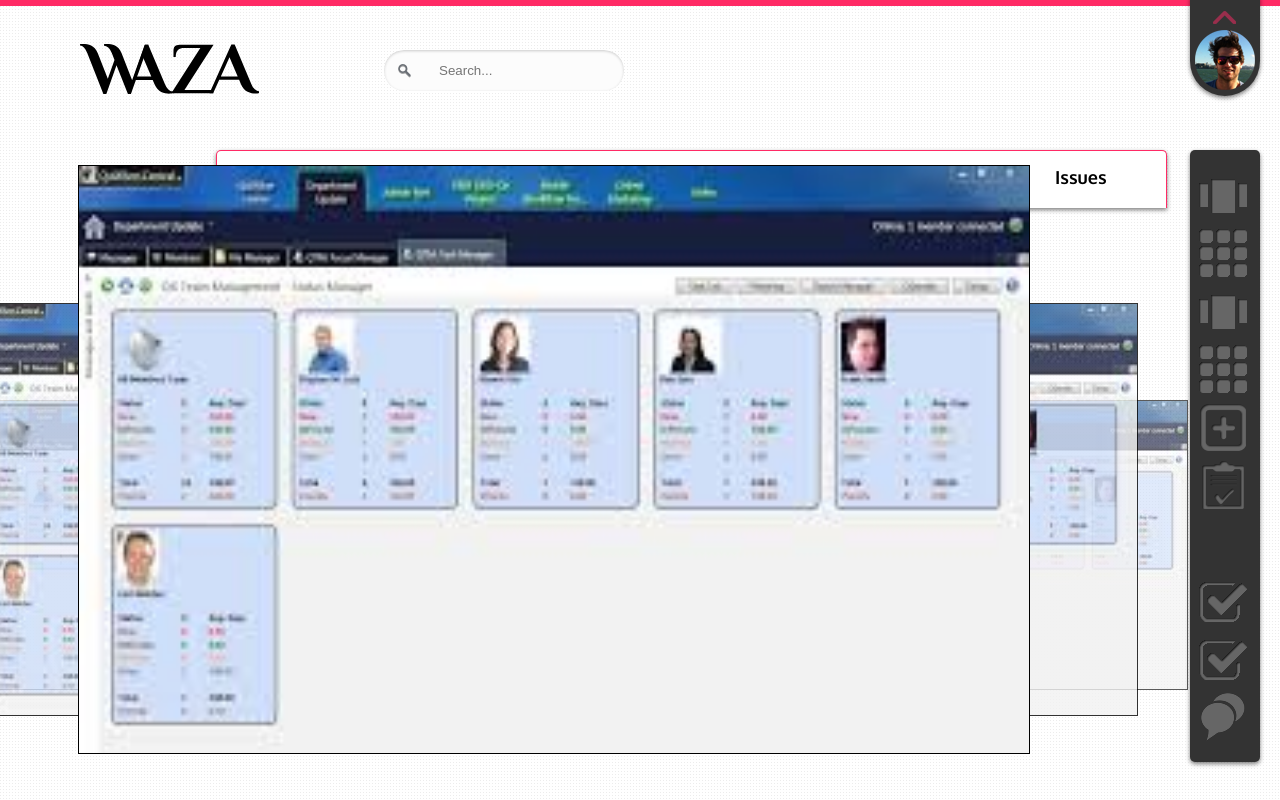
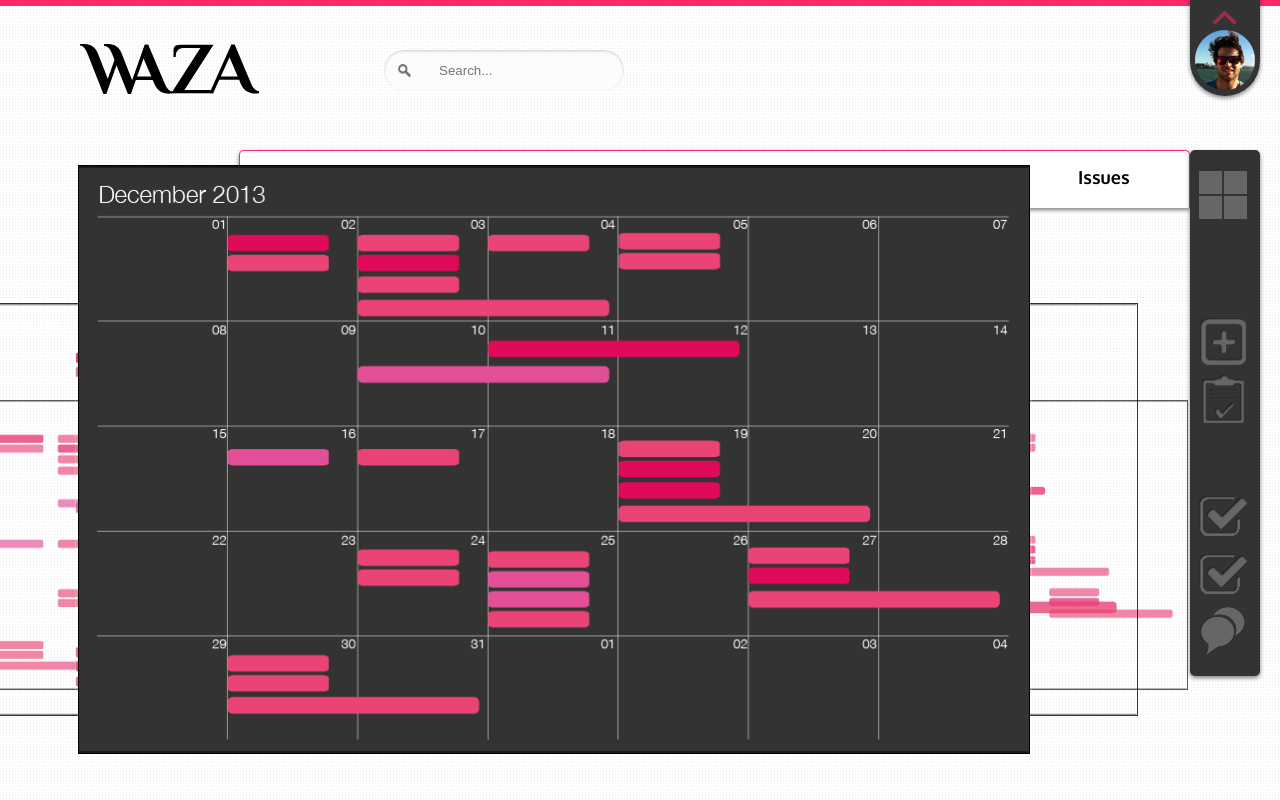
Before and after one commit to whittakersc/waza-task, a Rails app: page /tasks/huddle in a window 1280 px wide. Run offline with Rails 7, Linux system fonts and the light colour scheme; the visitor is signed in with stand-in values (Sample User, id 1); data that the repository does not hold is empty; style sheets or scripts are compiled from the project's sources; some libraries are stand-ins or nearby versions.

Commit message:
ajax profile

```diff
--- a/app/assets/stylesheets/application.css
+++ b/app/assets/stylesheets/application.css
@@ -52,7 +52,7 @@
 	background-position: center;
 }
 
-.icon-caricon {
+/*.icon-caricon {
 	background: url(caricon.png) no-repeat;
 
 }
@@ -60,6 +60,26 @@
 .icon-gridicon {
 	background: url(gridicon.png) no-repeat;
 
+}*/
+
+#all_apps {
+	background: url(apps_icon_grey.png) no-repeat;
+	width: 48px;
+	height: 48px;
+	display: inline-block;
+	vertical-align: middle;
+	padding:5px 5px 5px 5px;
+	background-position: center;
+}
+
+#all_apps:hover {
+	background: url(apps_icon_pink.png) no-repeat;
+	width: 48px;
+	height: 48px;
+	display: inline-block;
+	vertical-align: middle;
+	padding:5px 5px 5px 5px;
+	background-position: center;
 }
 
 .completed-to-dos {
--- a/app/assets/stylesheets/task.css.scss
+++ b/app/assets/stylesheets/task.css.scss
@@ -14,7 +14,7 @@
   width: 949px;
   position: inherit;
   margin-top: 20px;
-  margin-left: 246px;
+  margin-left: 269px;
   padding: 0px 0px 5px 0px;
   border-top-left-radius: 5px;
   border-top-right-radius: 5px;
--- a/app/controllers/tasks_controller.rb
+++ b/app/controllers/tasks_controller.rb
@@ -1,4 +1,5 @@
 class TasksController < ApplicationController
+  respond_to :html, :json
 
   def index
     # raise current_user.team_id.inspect
@@ -23,7 +24,7 @@ class TasksController < ApplicationController
   end
 
   def projects
-    @tasks = Project.all
+    @task = Project.all.last
   end
 
   def huddle
@@ -46,4 +47,8 @@ class TasksController < ApplicationController
     @task = Task.find(params[:id])
   end
 
+  def profile
+    render json: current_user.team.tasks.last(5)
+  end
+
 end
--- a/app/views/shared/_profile.html.erb
+++ b/app/views/shared/_profile.html.erb
@@ -32,15 +32,7 @@
 				<h6>Tasks - 5 Tasks due Today</h6>
 
 			</div>
-				<ul>
-						<li><%= @tasks.pop.description %></li>
-						<li><%= @tasks.pop.description %></li>
-						<li><%= @tasks.pop.description %></li>
-						<li><%= @tasks.pop.description %></li>
-						<li><%= @tasks.pop.description %></li>
-
-
-
+				<ul class="tasks-list">
 				</ul>
 		</div>
 		</div>
@@ -54,6 +46,12 @@
 $(".sticky_pull").click(function() {
   	$(".profile_content").toggleClass("profile_click");
   	console.log('Hello');
+  	$.get('<%= tasks_profile_path %>', function(tasks) {
+  		tasks.forEach(function(task){
+  			var newTask = '<li>' + task.description + '</li>';
+  			$('.tasks-list').append(newTask)
+  		})
+  	});
 });
 
 pully = $('#pull.sticky_pull');
--- a/app/views/shared/_sidebar.html.erb
+++ b/app/views/shared/_sidebar.html.erb
@@ -24,14 +24,6 @@
 
 			</a>
 			<a href="#" class="button index" title="Spike">
-				<span class="icon-gridicon"></span>
-			</a>
-
-			<a href="#" class="button" title="Carousel View">
-				<span class="icon-caricon"></span>
-
-			</a>
-			<a href="#" class="button" title="Grid View">
 				<span class="icon-gridicon"></span>
 			</a>
 
--- a/app/views/tasks/huddle.html.erb
+++ b/app/views/tasks/huddle.html.erb
@@ -15,11 +15,11 @@
 
 <!-- <div class="view_container"> -->
 	<div id="view_carousel">
-	  <img src="<%= asset_path 'huddleboard.jpeg'%>" />
-	  <img src="<%= asset_path 'huddleboard.jpeg'%>" />
-	  <img src="<%= asset_path 'huddleboard.jpeg'%>" />
-	  <img src="<%= asset_path 'huddleboard.jpeg'%>" />
-	  <img src="<%= asset_path 'huddleboard.jpeg'%>" />
+	  <img src="<%= asset_path 'calendar_place_holder.png'%>" />
+       <img src="<%= asset_path 'calendar_place_holder.png'%>" />
+      <img src="<%= asset_path 'calendar_place_holder.png'%>" />
+       <img src="<%= asset_path 'calendar_place_holder.png'%>" />
+     <img src="<%= asset_path 'calendar_place_holder.png'%>" />
 	</div>
 </div>
 <!-- </div> -->
--- a/config/routes.rb
+++ b/config/routes.rb
@@ -11,6 +11,7 @@ WazaTask::Application.routes.draw do
   get "tasks/issues"
   get "tasks/calendar"
   get "accountsfile/index"
+  get "tasks/profile"
 
   resources :tasks
 
```
Also changed, not shown: app/views/tasks/projects.html.erb (+60 -7 lines), app/assets/images/apps_icon_grey.png (added), app/assets/images/apps_icon_pink.png (added), app/assets/images/huddleboard.jpeg (deleted).
